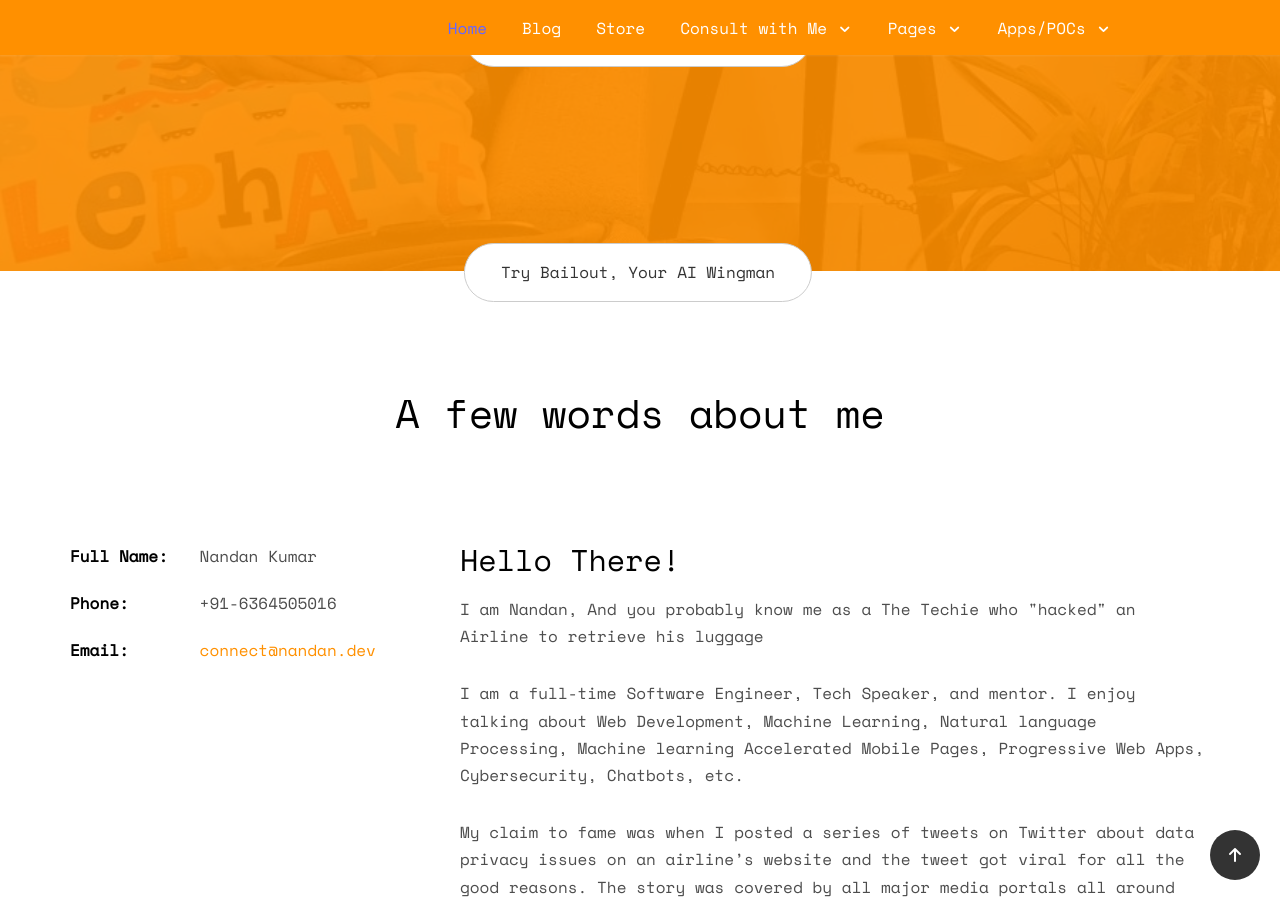
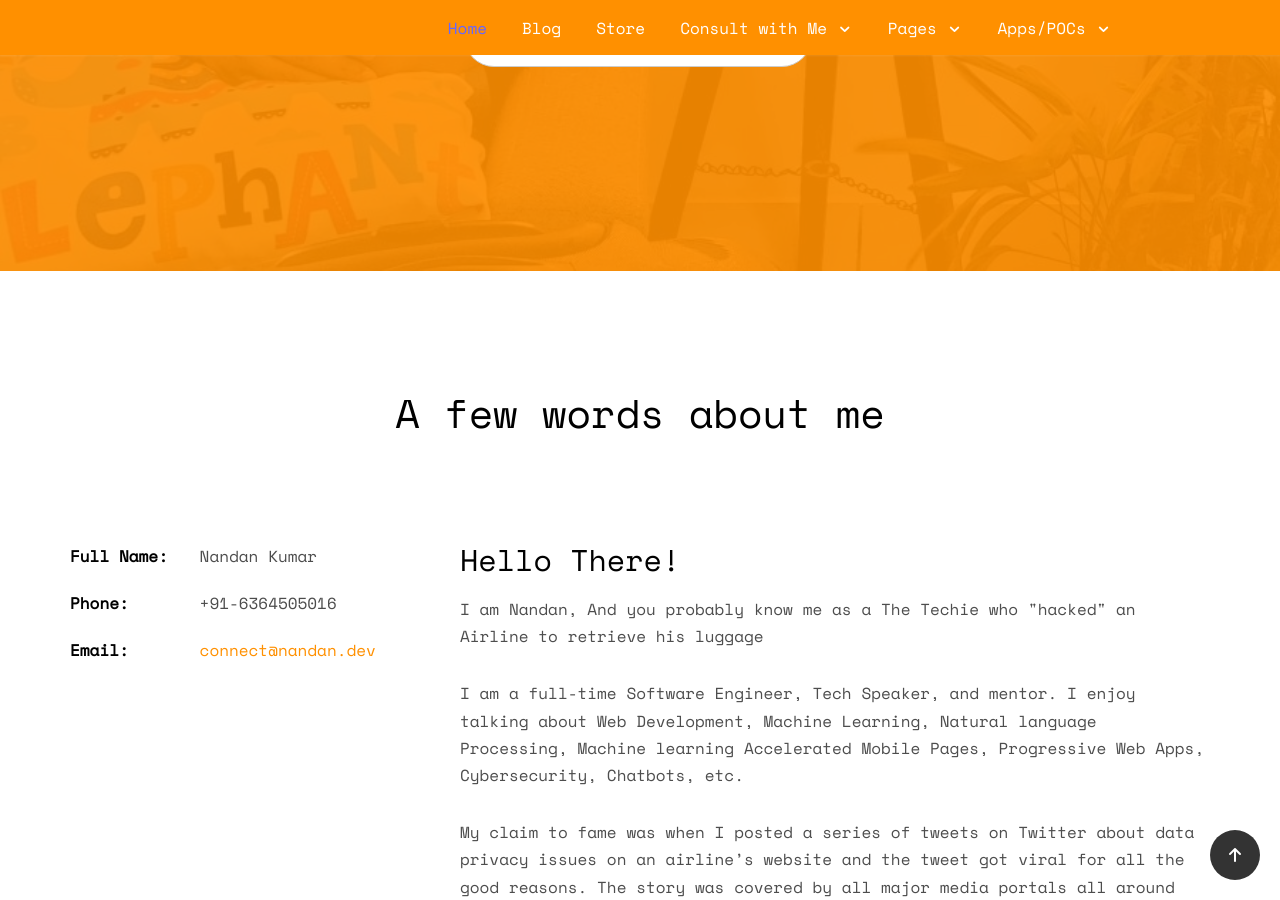
Before and after one commit to sirius93/sirius93.github.io, a Jekyll site: the page index.html, which Jekyll copies as it is, in a window 1280 px wide and 900 px high, scrolled down 629 px. Built offline with Jekyll 4.4.1, drawn with Linux system fonts in a browser that asks for light colours; some web fonts are replaced.

Commit message:
minor fixes

```diff
--- a/index.html
+++ b/index.html
@@ -174,13 +174,6 @@
 				</div>
 			</div>
 		</div>
-		<p style="
-			position: absolute;
-			left: 50%;
-			bottom: -65px;
-			transform: translate( -50%, 0);">
-			<a target="_blank" href="https://bailoutt.com" class="btn btn-default btn-lg">Try Bailout, Your AI Wingman</a>
-		</p>
 	</header>
 	<nav id="navbar" class="navbar">
 		<div class="container">
```
